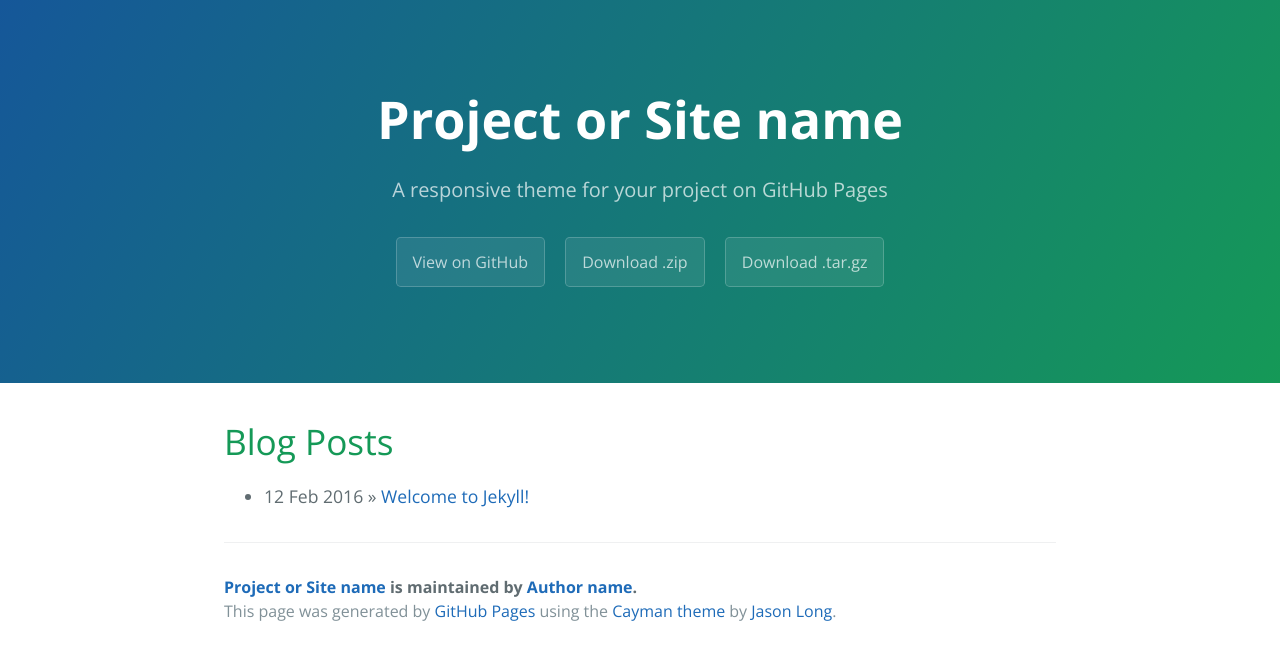
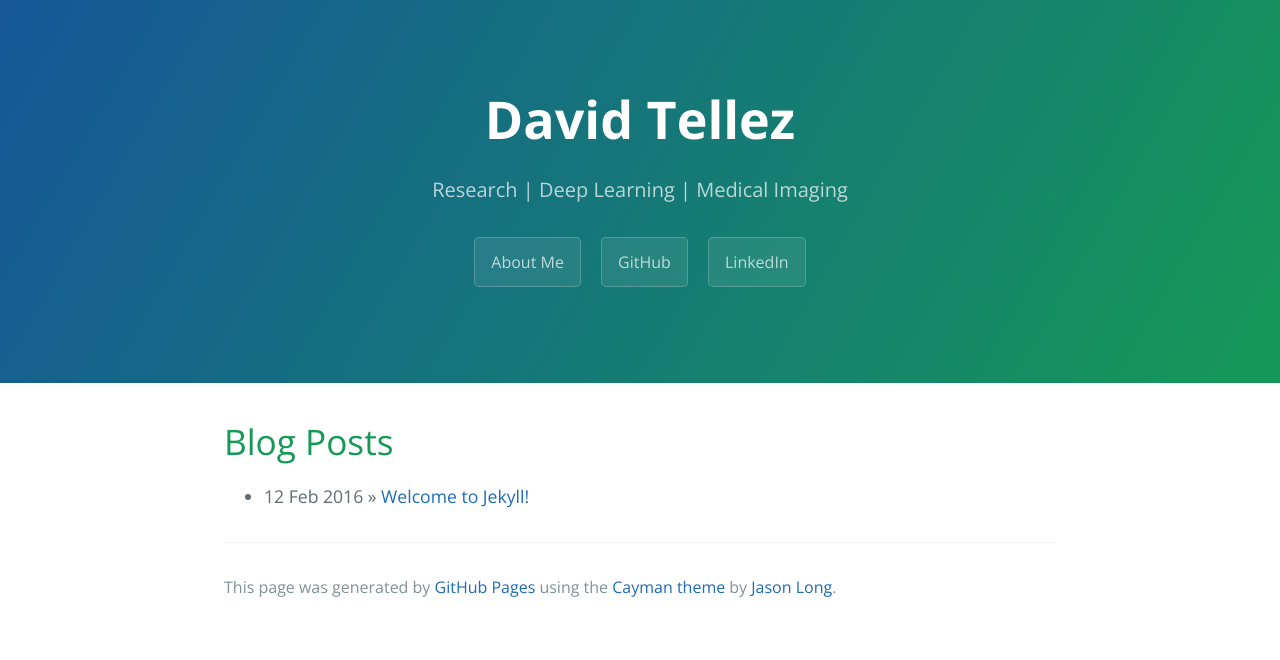
Before and after one commit to davidtellez/davidtellez.github.io, a Jekyll site: the page built from index.html, in a window 1280 px wide. Shown: the top 660 px of the page. Built offline with Jekyll 4.4.1, drawn with Linux system fonts in a browser that asks for light colours; the list of posts is cut into pages by our own code.

Commit message:
basic info added

```diff
--- a/_config.yml
+++ b/_config.yml
@@ -1,13 +1,13 @@
 # Setup
-title:        Project or Site name
-tagline:      A responsive theme for your project on GitHub Pages
+title:        David Tellez
+tagline:      Research | Deep Learning | Medical Imaging
 baseurl:      ""
 paginate:     1
 
 # About/contact
 author:
-  name:       Author name
-  url:        http://yourhomepage.com
+  name:
+  url:
 
 # Gems
 gems:
--- a/_includes/page-footer.html
+++ b/_includes/page-footer.html
@@ -1,4 +1,3 @@
 <footer class="site-footer">
-  <span class="site-footer-owner"><a href="{{ site.url }}">{{ site.title }}</a> is maintained by <a href="{{ site.author.url }}">{{ site.author.name }}</a>.</span>
   <span class="site-footer-credits">This page was generated by <a href="https://pages.github.com">GitHub Pages</a> using the <a href="https://github.com/pietromenna/jekyll-cayman-theme">Cayman theme</a> by <a href="http://github.com/jasonlong">Jason Long</a>.</span>
 </footer>
--- a/_includes/page-header.html
+++ b/_includes/page-header.html
@@ -1,7 +1,7 @@
 <section class="page-header">
   <h1 class="project-name">{{ site.title }}</h1>
   <h2 class="project-tagline">{{ site.tagline }}</h2>
-  <a href="#" class="btn">View on GitHub</a>
-  <a href="#" class="btn">Download .zip</a>
-  <a href="#" class="btn">Download .tar.gz</a>
+  <a href="http://www.diagnijmegen.nl/index.php/Person?name=David_Tellez" class="btn">About Me</a>
+  <a href="https://github.com/davidtellez" class="btn">GitHub</a>
+  <a href="https://linkedin.com/in/davidtellezm" class="btn">LinkedIn</a>
 </section>
```
